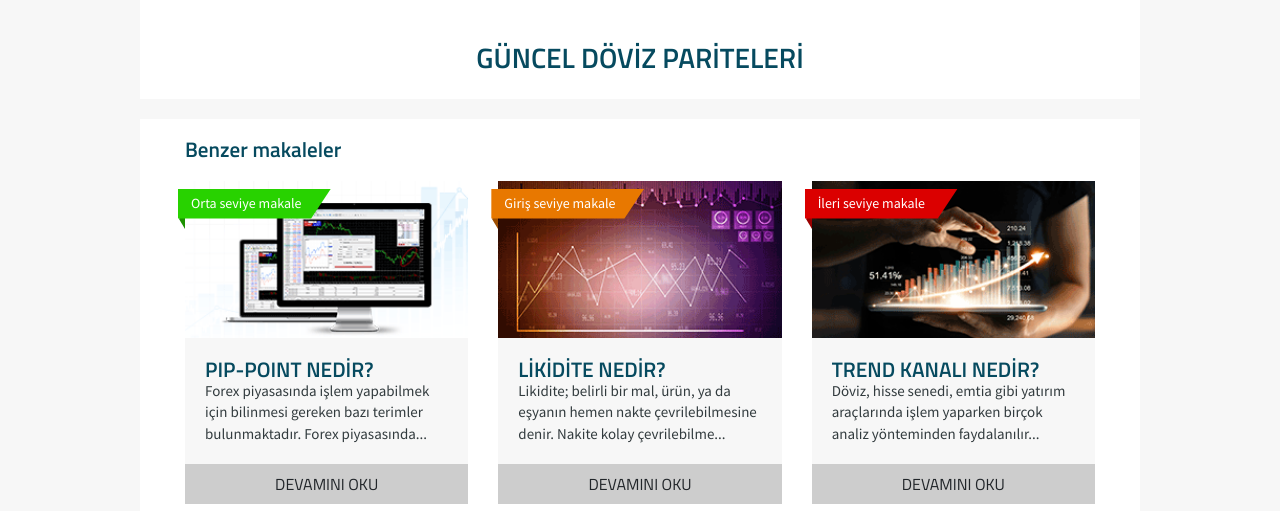
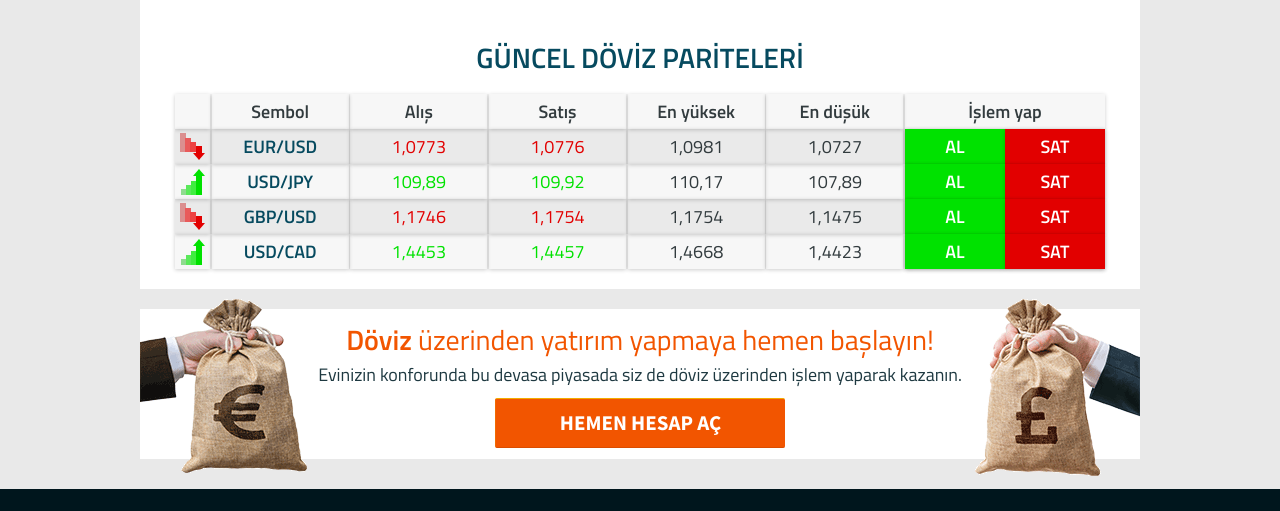
Before and after one commit to KarinaDesyatnik/trendfx, a plain HTML site: page invest-tools.html in a window 1280 px wide. Shown: the part 1235-1746 px from the top of the page. Drawn offline with nearby package versions, Linux system fonts and the light colour scheme.

Commit message:
invest tools page

```diff
--- a/invest-tools.html
+++ b/invest-tools.html
@@ -193,7 +193,7 @@ sorular
         <div class="header-container">
           <div class="logo">
             <a class="logo-link" href="/">
-              <img class="logo" src="img/logo.png" alt="TrendFX">
+              <img class="logo" src="img/logo.svg" alt="TrendFX">
             </a>
           </div>
           <nav class="header-nav">
@@ -220,12 +220,9 @@ sorular
 </div>
 <!-- ------------end header section----------- -->
 
+    <main class="main main-tools">
 
-
-
-
-
-    <main class="main">
+<div class="invest-tools__content">
 
 
 <!-- ------------start training-header section------------ -->
@@ -236,7 +233,7 @@ sorular
     <div class="training__line--blue">
 
   </div>
-    <img src="img/tool-bull.png" alt="" class="training__woman tull__bull">
+    <img src="img/tool-bull.png" alt="" class="tull__bull">
 
     <div class="training-header__title">
      YATIRIM ARAÇLARI
@@ -346,8 +343,8 @@ Endeksler
 
     </div>
 <div class="training__men tool-bear">
-  <img src="img/tool-bear.png" alt="" >
-</div>
+  <img src="img/tool-bear.png" alt="" class="training__men tool-bear">
+
 
   </div>
 </section>
@@ -415,116 +412,146 @@ Egzotik döviz kurları genellikle piyasası gelişmekte olan ülkelerin para bi
   GÜNCEL DÖVİZ PARİTELERİ
 </div>
 
-
+<div class="invest-tools__table">
+    <div class="invest-tools__table-row invest-tools__table-row--header">
+      <div class="invest-tools__table-col">
 
       </div>
-</section>
-<!-- -----------------end article section---------------- -->
-
-<!-- ------------start training-content section------------ -->
-<section class="training__tab-content">
-  <div class="wrapper">
-       <div class="training__content-item">
-        <div class="training__content-wrapper training__content-wrapper--article">
-          <div class="article-items__title">
-            Benzer makaleler
+      <div class="invest-tools__table-col">
+        Sembol
       </div>
-<div>
-   <div class="education-tab-content">
-
-
-        <div class="row">
-          <div class="col-lg-4 col-md-6 col-12">
-            <div class="education__item">
-              <a href="">
-              <div class="education__item-label">
-                <div>
-                   Orta seviye makale
+      <div class="invest-tools__table-col">
+       Alış
       </div>
-
+        <div class="invest-tools__table-col">
+       Satış
       </div>
-              <img src="img/ed4.png" alt="">
-              <div class="education__text-wrapper">
-                <div class="education__item-title">           PIP-POINT NEDİR?
+      <div class="invest-tools__table-col">
+        En yüksek
       </div>
-                <div class="education__item-text">
-                  Forex piyasasında işlem yapabilmek
-için bilinmesi gereken bazı terimler
-bulunmaktadır. Forex piyasasında...
+      <div class="invest-tools__table-col">
+        En düşük
       </div>
-              </div>
-                <div class="education__item-button">
-
-                     DEVAMINI OKU
-
-
-                </div>
-              </a>
-
+      <div class="invest-tools__table-col">
+       İşlem yap
       </div>
     </div>
 
-          <div class="col-lg-4 col-md-6 col-12">
-            <div class="education__item">
-              <a href="">
-               <div class="education__item-label education__item-label--orange">
-                <div>
-                  Giriş seviye makale
+     <div class="invest-tools__table-row">
+      <div class="invest-tools__table-col">
+        <img src="img/red-graph.svg" alt="">
       </div>
-
+      <div class="invest-tools__table-col">
+        EUR/USD
       </div>
-              <img src="img/ed5.png" alt="">
-              <div class="education__text-wrapper">
-                <div class="education__item-title">           LİKİDİTE NEDİR?
+      <div class="invest-tools__table-col invest-tools__table-col--red">
+      <span>Alış:</span> 1,0773
       </div>
-                <div class="education__item-text">
-                 Likidite; belirli bir mal, ürün, ya da
-eşyanın hemen nakte çevrilebilmesine
-denir. Nakite kolay çevrilebilme...
+        <div class="invest-tools__table-col invest-tools__table-col--red">
+       <span>Satış:</span>1,0776
       </div>
+      <div class="invest-tools__table-col">
+       <span>En yüksek</span>1,0981
       </div>
-                <div class="education__item-button">
-
-                     DEVAMINI OKU
-
-
+      <div class="invest-tools__table-col">
+        <span>En düşük</span> 1,0727
       </div>
-              </a>
-
+      <div class="invest-tools__table-col">
+       <div class="invest-tools__table-sub-col invest-tools__table-sub-col--green">
+         AL
+       </div>
+       <div class="invest-tools__table-sub-col invest-tools__table-sub-col--red">
+         SAT
+       </div>
       </div>
     </div>
 
-          <div class="col-lg-4 col-md-6 col-12">
-            <div class="education__item">
-              <a href="">
-              <div class="education__item-label education__item-label--red">
-                <div>
-                  İleri seviye makale
+     <div class="invest-tools__table-row">
+      <div class="invest-tools__table-col">
+        <img src="img/green-graph.svg" alt="">
       </div>
-
+      <div class="invest-tools__table-col">
+        USD/JPY
       </div>
-              <img src="img/ed6.png" alt="">
-              <div class="education__text-wrapper">
-                <div class="education__item-title">           TREND KANALI NEDİR?
+      <div class="invest-tools__table-col invest-tools__table-col--green">
+      <span>Alış:</span>109,89
       </div>
-                <div class="education__item-text">
-                  Döviz, hisse senedi, emtia gibi yatırım
-araçlarında işlem yaparken birçok
-analiz yönteminden faydalanılır...
+        <div class="invest-tools__table-col invest-tools__table-col--green">
+      <span>Satış:</span>109,92
       </div>
+      <div class="invest-tools__table-col">
+      <span>En yüksek</span>110,17
       </div>
-                <div class="education__item-button">
-
-                    DEVAMINI OKU
-
-
+      <div class="invest-tools__table-col">
+      <span>En düşük</span> 107,89
       </div>
-              </a>
-
+      <div class="invest-tools__table-col">
+       <div class="invest-tools__table-sub-col invest-tools__table-sub-col--green">
+         AL
+       </div>
+       <div class="invest-tools__table-sub-col invest-tools__table-sub-col--red">
+         SAT
+       </div>
       </div>
     </div>
 
+      <div class="invest-tools__table-row">
+      <div class="invest-tools__table-col">
+        <img src="img/red-graph.svg" alt="">
+      </div>
+      <div class="invest-tools__table-col">
+       GBP/USD
+      </div>
+      <div class="invest-tools__table-col invest-tools__table-col--red">
+      <span>Alış:</span>1,1746
+      </div>
+        <div class="invest-tools__table-col invest-tools__table-col--red">
+    <span>Satış:</span>1,1754
+      </div>
+      <div class="invest-tools__table-col">
+       <span>En yüksek</span>1,1754
+      </div>
+      <div class="invest-tools__table-col">
+         <span>En düşük</span>1,1475
+      </div>
+      <div class="invest-tools__table-col">
+       <div class="invest-tools__table-sub-col invest-tools__table-sub-col--green">
+         AL
+       </div>
+       <div class="invest-tools__table-sub-col invest-tools__table-sub-col--red">
+         SAT
+       </div>
+      </div>
+    </div>
 
+     <div class="invest-tools__table-row">
+      <div class="invest-tools__table-col">
+        <img src="img/green-graph.svg" alt="">
+      </div>
+      <div class="invest-tools__table-col">
+       USD/CAD
+      </div>
+      <div class="invest-tools__table-col invest-tools__table-col--green">
+     <span>Alış:</span>1,4453
+      </div>
+        <div class="invest-tools__table-col invest-tools__table-col--green">
+    <span>Satış:</span>1,4457
+      </div>
+      <div class="invest-tools__table-col">
+     <span>En yüksek</span>1,4668
+      </div>
+      <div class="invest-tools__table-col">
+      <span>En düşük</span>1,4423
+      </div>
+      <div class="invest-tools__table-col">
+       <div class="invest-tools__table-sub-col invest-tools__table-sub-col--green">
+         AL
+       </div>
+       <div class="invest-tools__table-sub-col invest-tools__table-sub-col--red">
+         SAT
+       </div>
+      </div>
+    </div>
 
 
 
@@ -532,14 +559,11 @@ analiz yönteminden faydalanılır...
   </div>
 
 
+  </div>
+</section>
+<!-- -----------------end article section---------------- -->
 
-    </div>
-  </div>
-
-
-  </div>
-
-</section>
+<!--  -->
 
  <!-- -------------start open account section--------------- -->
 <section class="open-account">
@@ -565,7 +589,7 @@ analiz yönteminden faydalanılır...
 </section>
 
 <!---------------end open account section------------------>
-
+</div>
 <!-- -------------------start links section------------------ -->
       <div class="links-section">
         <div class="wrapper">
```
Also changed, not shown: egitim.html (+10 -5 lines), css/style.min.css, img/faq1.svg (added), img/faq1a.svg (added), img/faq2.svg (added), img/faq2a.svg (added), img/faq3.svg (added), img/faq3a.svg (added), img/faq4.svg (added), img/faq4a.svg (added), img/faq5.svg (added), img/faq5a.svg (added), img/green-graph.svg (added), img/red-graph.svg (added). Lines whose indentation alone changed are shown as unchanged.
